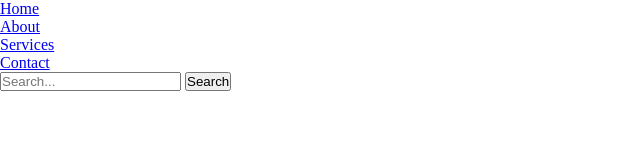
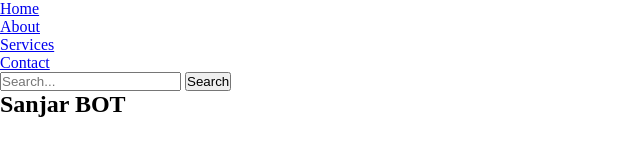
Before and after one commit to Sanjarbek2110/komanda, a plain HTML site: page index.html in a window 1280 px wide. Shown: the whole page, without its empty margins (0-640 px from the left). Drawn offline with Linux system fonts and the light colour scheme.

Commit message:
Sanjar LGTB

```diff
--- a/index.html
+++ b/index.html
@@ -23,5 +23,10 @@
         </div>
     </header>
 
+
+    <section>
+        <h1>Sanjar BOT</h1>
+    </section>
+
 </body>
 </html>
```
